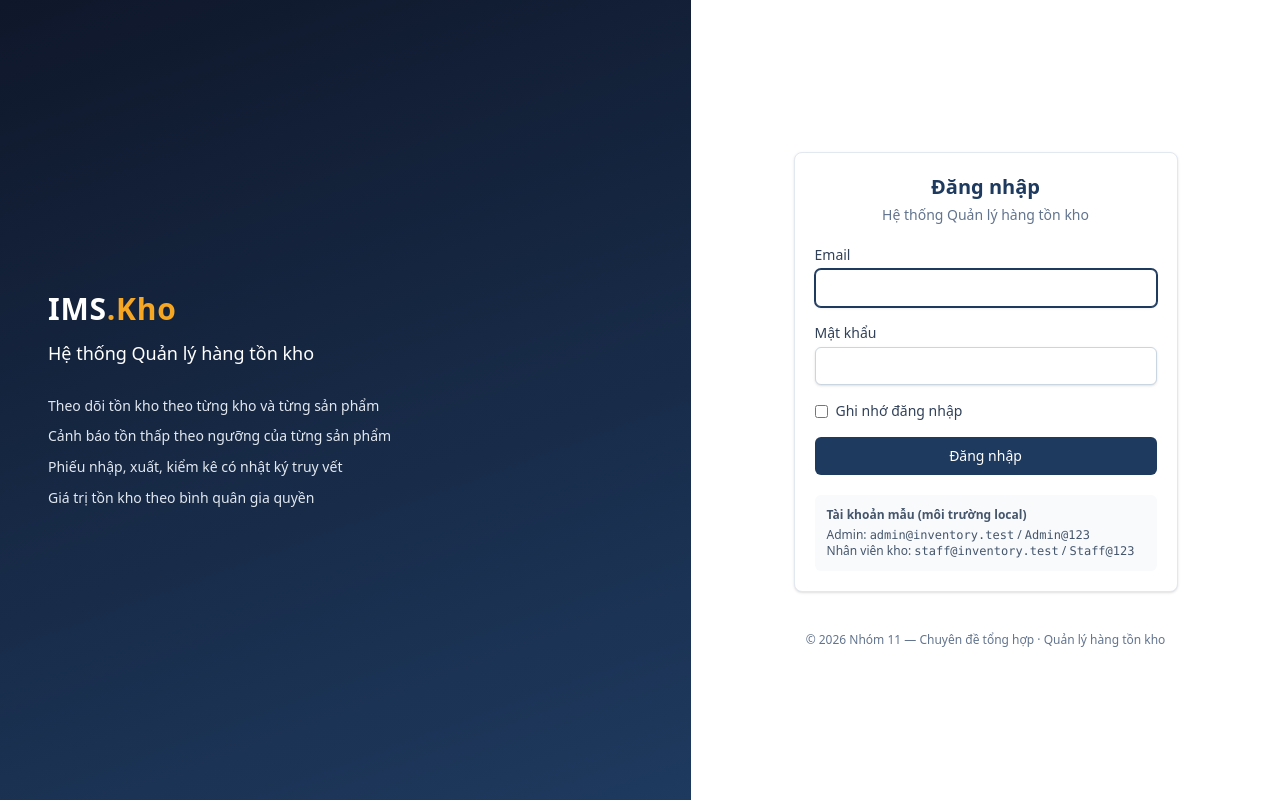
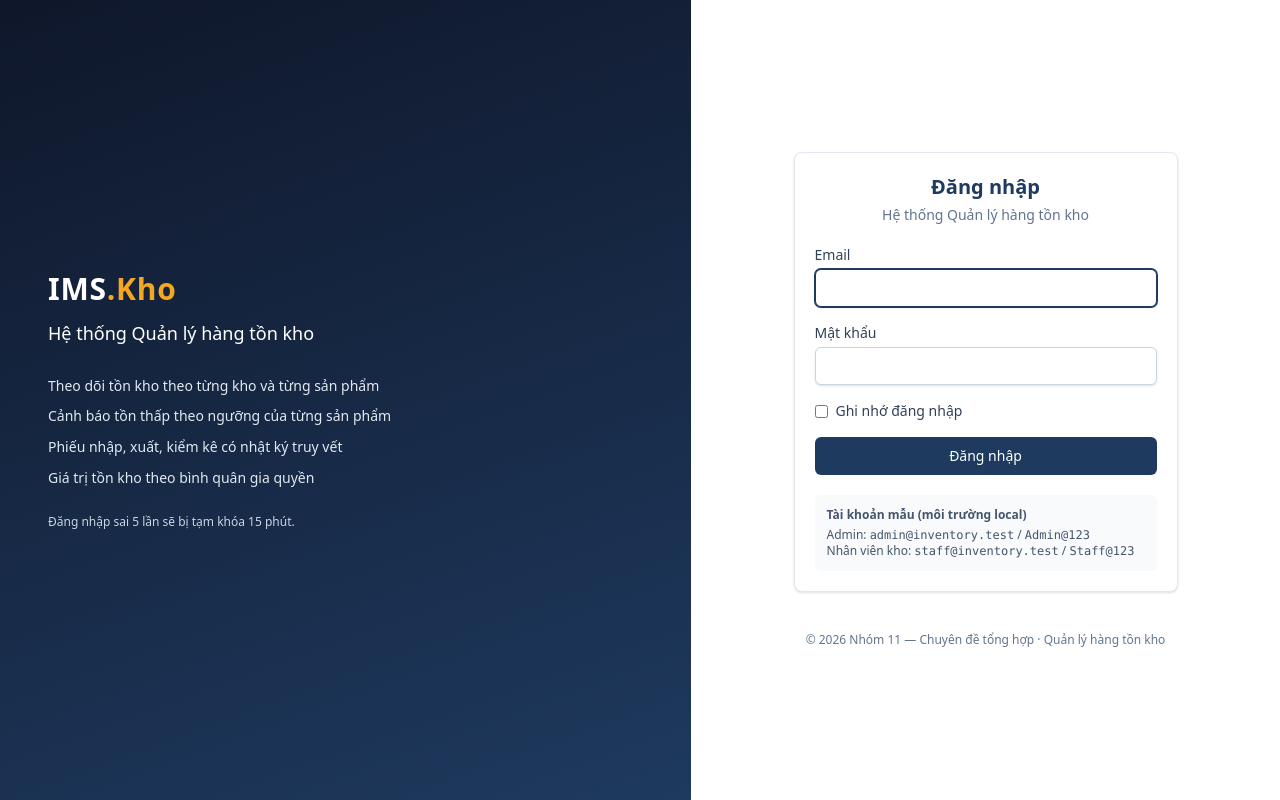
Before and after one commit to SonNns1709/inventory-management-system, a Laravel app: page /login in a window 1280 px wide. Run offline with Laravel 12, Linux system fonts and the light colour scheme; style sheets or scripts are compiled from the project's sources; some libraries are stand-ins or nearby versions.

Commit message:
fix(ui): hiển thị cảnh báo giới hạn số lần đăng nhập sai

```diff
--- a/resources/views/auth/login.blade.php
+++ b/resources/views/auth/login.blade.php
@@ -12,6 +12,9 @@
             <li>Phiếu nhập, xuất, kiểm kê có nhật ký truy vết</li>
             <li>Giá trị tồn kho theo bình quân gia quyền</li>
         </ul>
+        <p class="mt-6 text-xs text-slate-300">
+            Đăng nhập sai {{ config('inventory.auth.login_max_attempts') }} lần sẽ bị tạm khóa {{ config('inventory.auth.login_decay_minutes') }} phút.
+        </p>
     @endsection
 
 @section('content')
```
